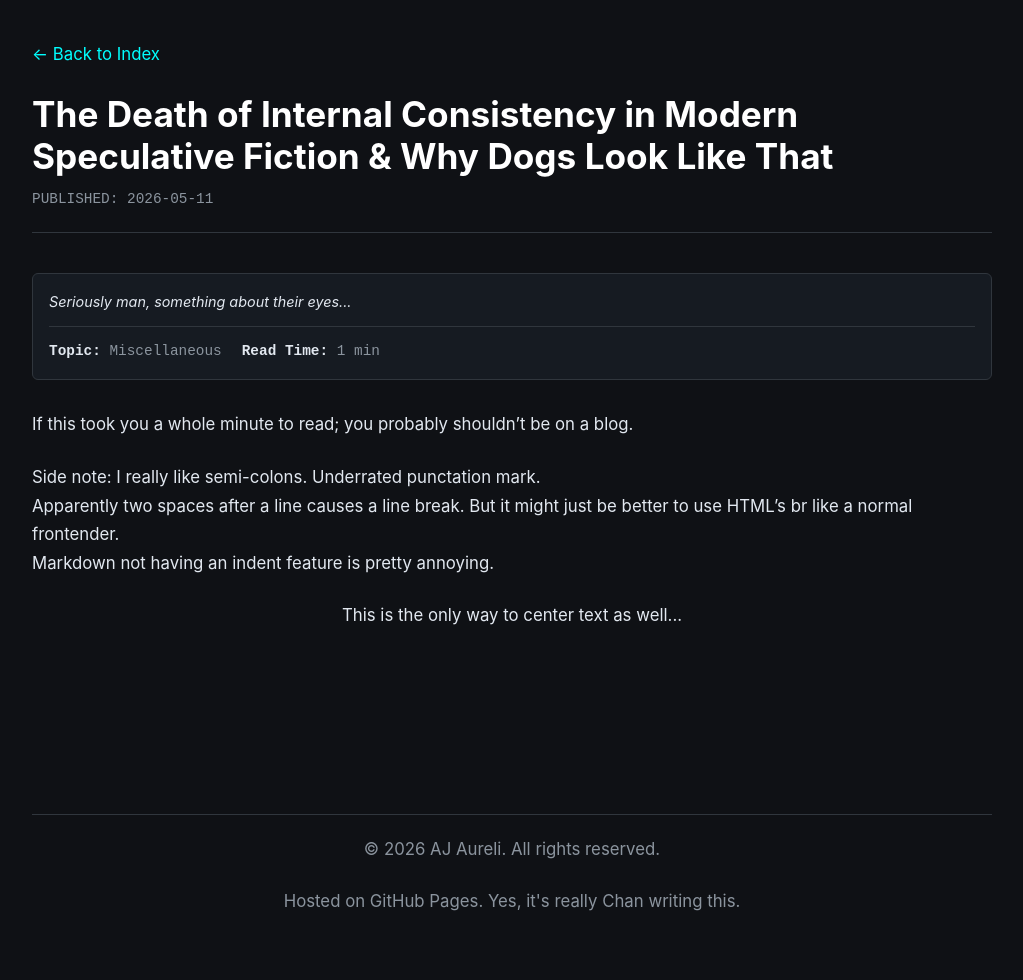
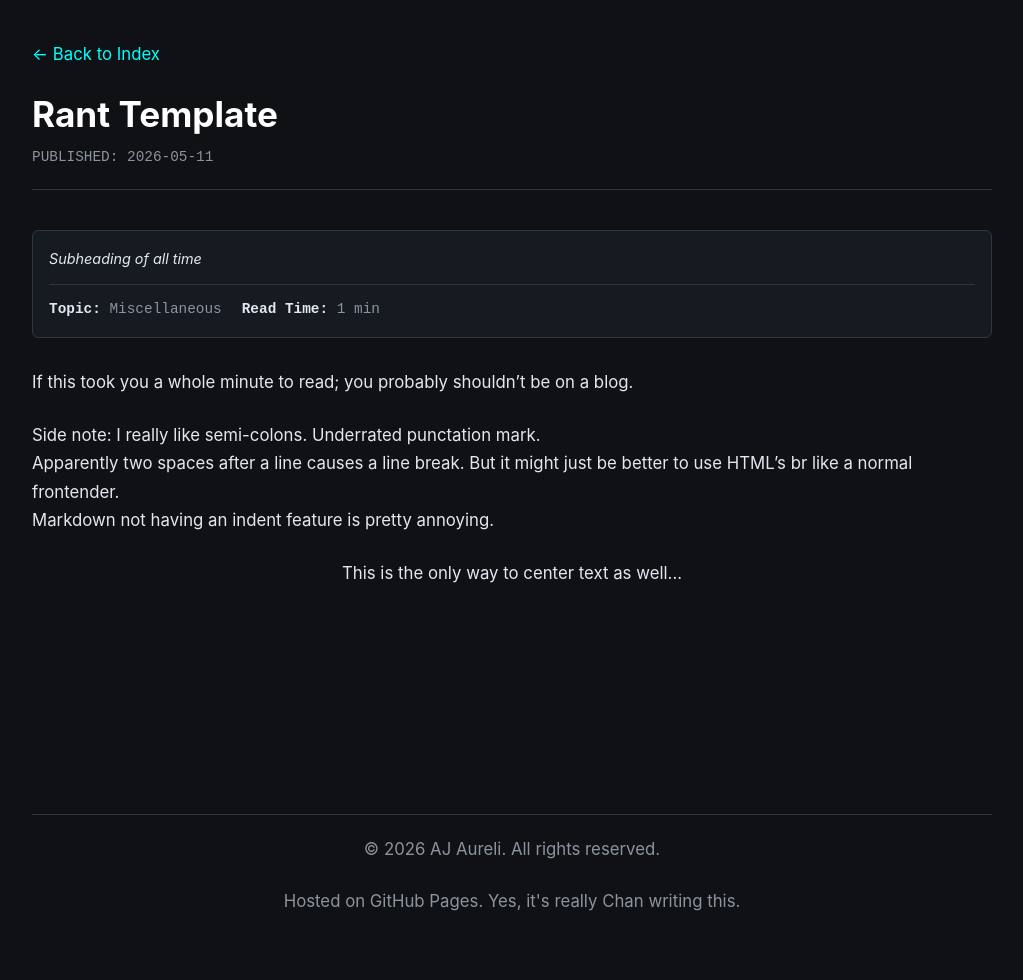
Before and after one commit to ailporf/ailporf.github.io, a Jekyll site: the page built from rants/rant-post-template.md, in a window 1280 px wide. Shown: the whole page, without its empty margins (128-1151 px from the left). Built offline with Jekyll 4.4.1, drawn with Linux system fonts in a browser that asks for light colours.

Commit message:
template clarity fixes

```diff
--- a/rants/rant-post-template.md
+++ b/rants/rant-post-template.md
@@ -1,10 +1,10 @@
 ---
 layout: rant
-title: "The Death of Internal Consistency in Modern Speculative Fiction & Why Dogs Look Like That"
+title: "Rant Template"
 date: 2026-05-11
 
 # --- Optional Rant Metadata ---
-subheading: "Seriously man, something about their eyes..."
+subheading: "Subheading of all time"
 topic: "Miscellaneous"  # E.g., Game Design, Writing, Tropes, Tech (Optional)
 read_time: 1            # Estimated read time in minutes (Optional)
 ---
```
Also changed, not shown: reviews/review-post-template.md (+1 -1 lines).
